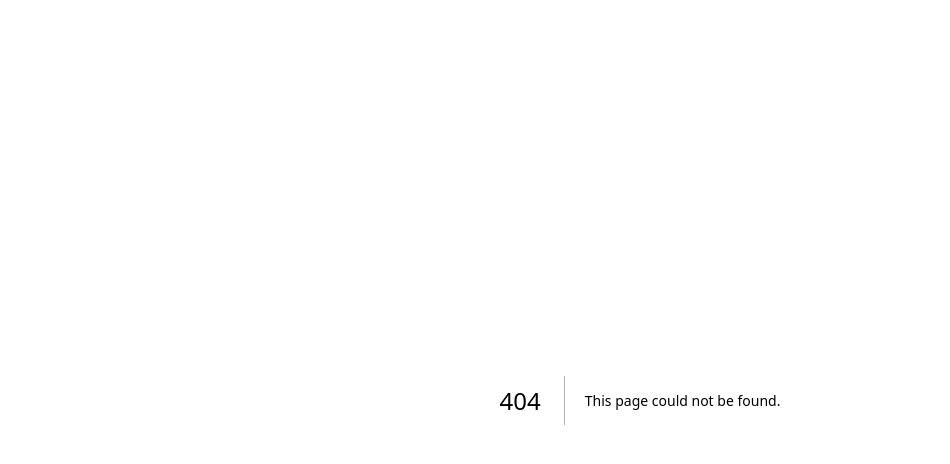
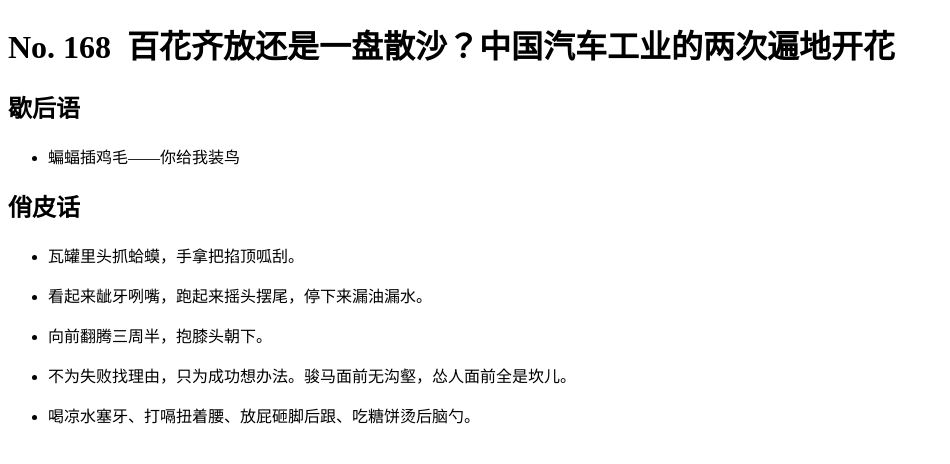
Before and after one commit to eddiehe99/bannatienet, a Next.js app: page /episodes/number-168 in a window 1280 px wide. Before the commit this address had no page. Shown: the top 464 px of the page, without its empty margins (0-950 px from the left). Built offline with nearby package versions, Linux system fonts and the light colour scheme.

Commit message:
feat: add episode No. 168

```diff
--- a/src/pages/episodes/_meta.js
+++ b/src/pages/episodes/_meta.js
@@ -1,6 +1,7 @@
 /* eslint-disable prettier/prettier */
 /* eslint-disable import/no-anonymous-default-export */
 export default {
+    'number-168': 'No. 168',
     'number-166': 'No. 166',
     'number-165': 'No. 165',
     'number-164': 'No. 164',
--- /dev/null
+++ b/src/pages/episodes/number-168.mdx
@@ -0,0 +1,17 @@
+# No. 168 ️ 百花齐放还是一盘散沙？中国汽车工业的两次遍地开花
+
+## 歇后语
+
+- 蝙蝠插鸡毛——你给我装鸟
+
+## 俏皮话
+
+- 瓦罐里头抓蛤蟆，手拿把掐顶呱刮。
+
+- 看起来龇牙咧嘴，跑起来摇头摆尾，停下来漏油漏水。
+
+- 向前翻腾三周半，抱膝头朝下。
+
+- 不为失败找理由，只为成功想办法。骏马面前无沟壑，怂人面前全是坎儿。
+
+- 喝凉水塞牙、打嗝扭着腰、放屁砸脚后跟、吃糖饼烫后脑勺。
```
